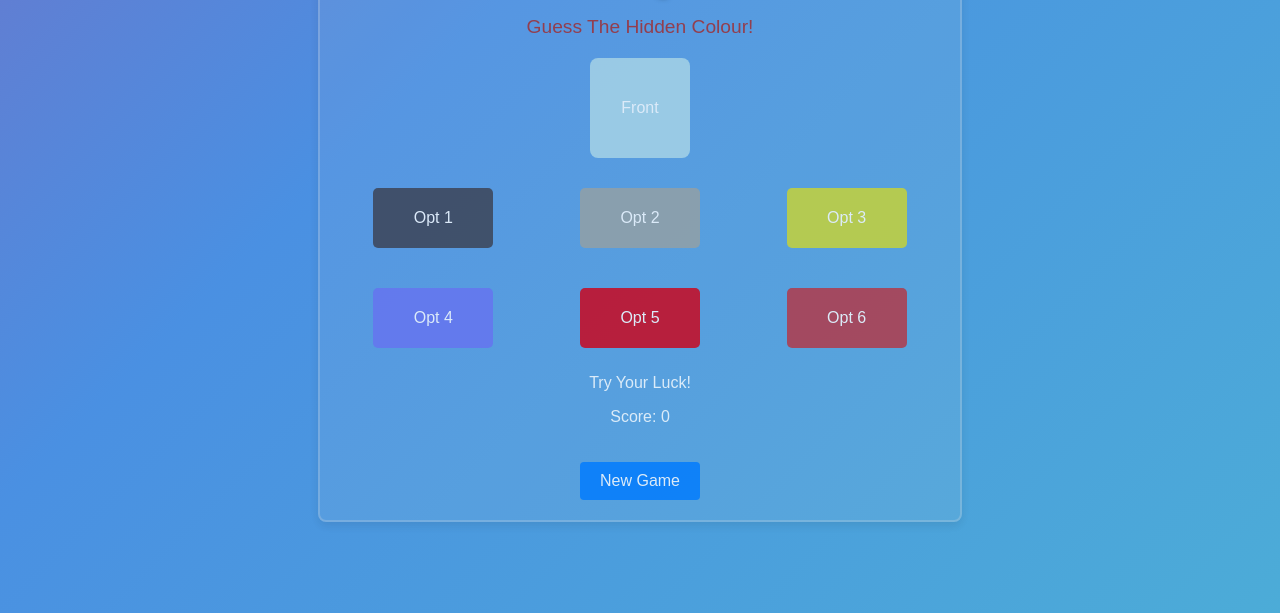
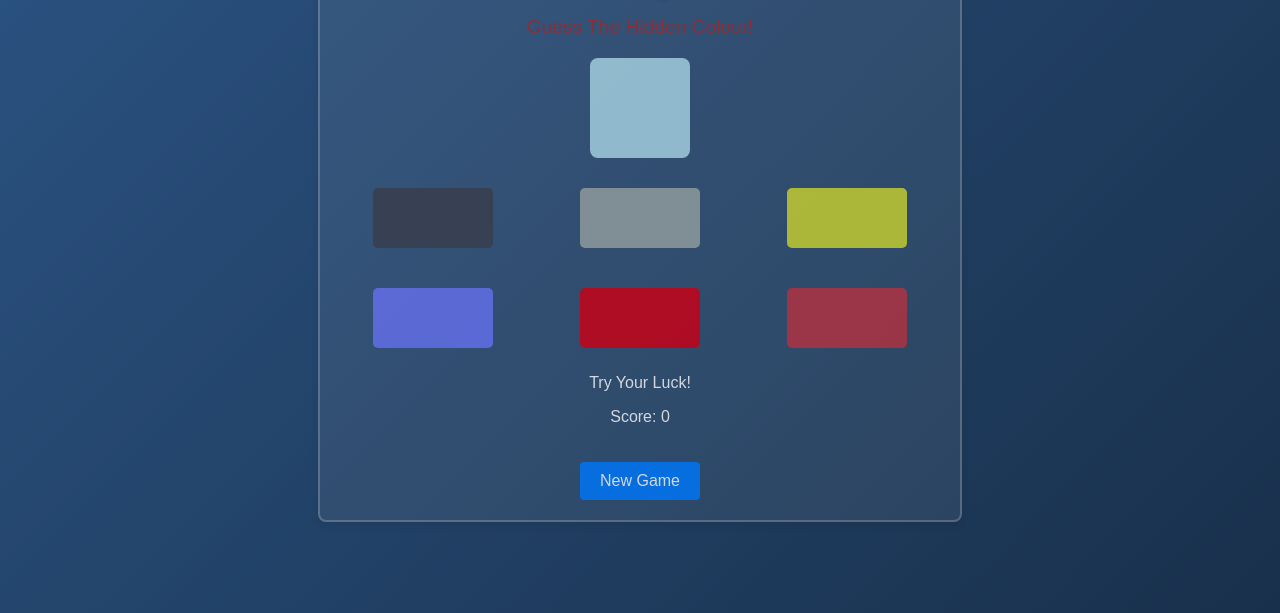
Before and after one commit to Shubomi-ux/Color-Quest., a plain HTML site: page Shubomi's Game/index.html in a window 1280 px wide. Shown: the part 187-800 px from the top of the page. Drawn offline with Linux system fonts and the light colour scheme.

Commit message:
Add files via upload

```diff
--- a/Shubomi's Game/index.html
+++ b/Shubomi's Game/index.html
@@ -13,18 +13,18 @@
         <p data-testid="gameInstruction">Guess The Hidden Colour!</p>
 
         <div data-testid="colorBox" class="flipped">
-                     <div class="front">Front</div>
-                     <div class="back">Back</div>
+                     <div class="front"></div>
+                     <div class="back"></div>
         </div>
 
 
         <div data-testid="colorOption">
-            <button class="guess-btn">Opt 1</button>
-            <button class="guess-btn">Opt 2</button>
-            <button class="guess-btn">Opt 3</button>
-            <button class="guess-btn">Opt 4</button>
-            <button class="guess-btn">Opt 5</button>
-            <button class="guess-btn">Opt 6</button>
+            <button class="guess-btn"></button>
+            <button class="guess-btn"></button>
+            <button class="guess-btn"></button>
+            <button class="guess-btn"></button>
+            <button class="guess-btn"></button>
+            <button class="guess-btn"></button>
         </div>
 
         <p data-testid="gameStatus"></p>
--- a/Shubomi's Game/styles.css
+++ b/Shubomi's Game/styles.css
@@ -5,7 +5,7 @@ body {
   align-items: center;
   min-height: 100vh;
   margin: 0;
-  background: linear-gradient(135deg, #f06, #4a90e2, #50e3c2);
+  background: linear-gradient(135deg, #4a90e2,black);
   background-size: 400% 400%;
   animation: gradientAnimation 8s ease infinite;
 }
```
